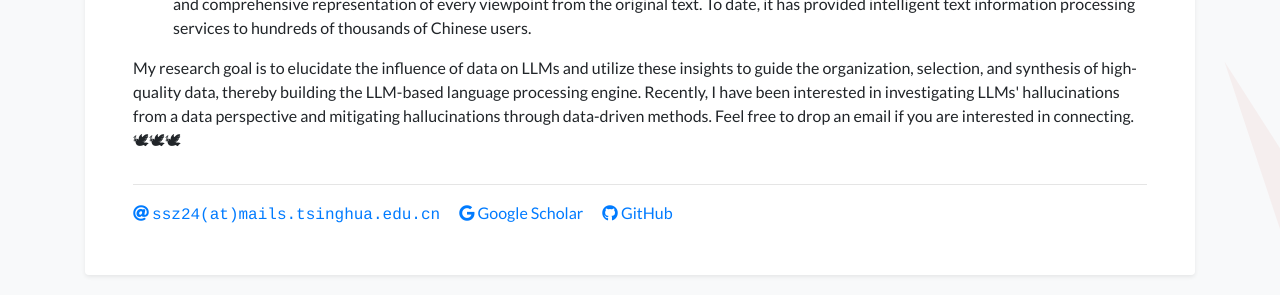
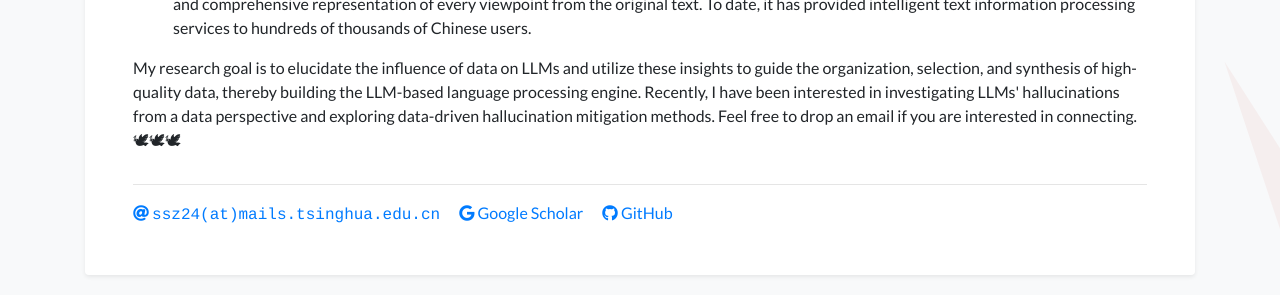
Before and after one commit to S1s-Z/s1s-z.github.io, a Jekyll site: the page built from index.html, in a window 1280 px wide and 1011 px high. Shown: the part 680-975 px from the top of the window. Built offline with Jekyll 4.4.1, drawn with Linux system fonts in a browser that asks for light colours; a style sheet for code colours, icons or effects is not loaded.

Commit message:
Update profile.yml

```diff
--- a/_data/profile.yml
+++ b/_data/profile.yml
@@ -33,7 +33,7 @@
       </li>
   </ul>
 
-  My research goal is to elucidate the influence of data on LLMs and utilize these insights to guide the organization, selection, and synthesis of high-quality data, thereby building the LLM-based language processing engine. Recently, I have been interested in investigating LLMs' hallucinations from a data perspective and mitigating hallucinations through data-driven methods. Feel free to drop an email if you are interested in connecting. 🕊🕊🕊
+  My research goal is to elucidate the influence of data on LLMs and utilize these insights to guide the organization, selection, and synthesis of high-quality data, thereby building the LLM-based language processing engine. Recently, I have been interested in investigating LLMs' hallucinations from a data perspective and exploring data-driven hallucination mitigation methods. Feel free to drop an email if you are interested in connecting. 🕊🕊🕊
 
 
 
```
